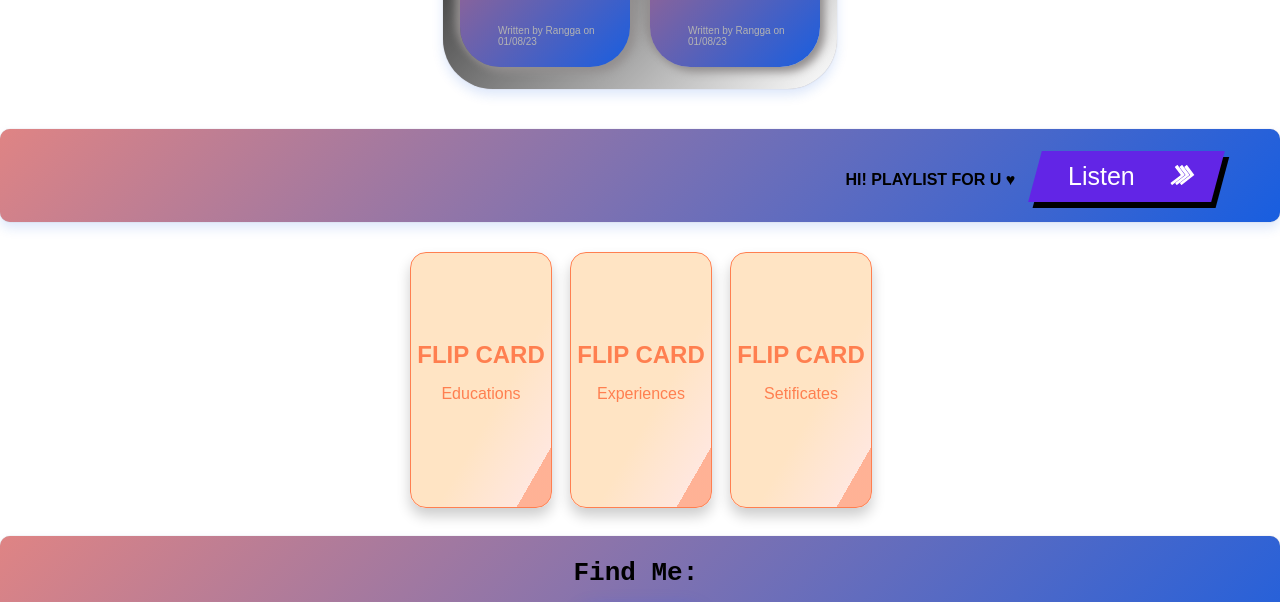
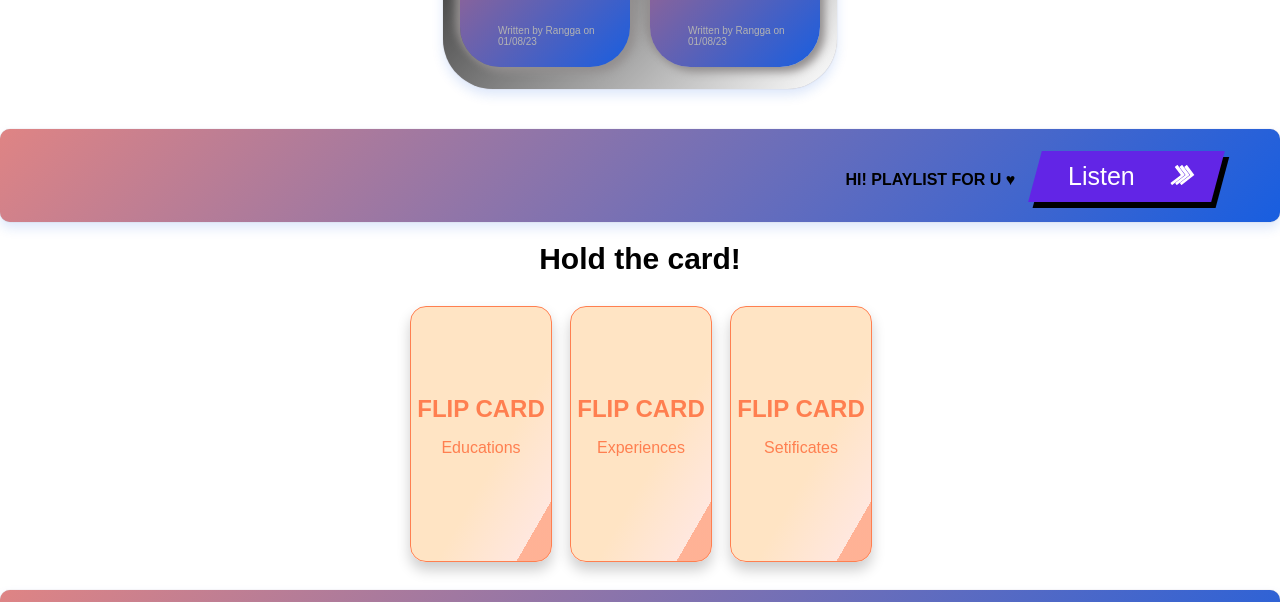
Before and after one commit to rraanggaaaa/rraanggaaaa.github.io, a plain HTML site: page home.html in a window 1280 px wide. Shown: the part 1815-2417 px from the top of the page. Drawn offline with Linux system fonts and the light colour scheme.

Commit message:
Update home.html

```diff
--- a/home.html
+++ b/home.html
@@ -357,6 +357,7 @@
         </section>
 
 
+        <h1 class="cat">Hold the card!</h1>
         <section id="section6">
             <div class="flip-card">
             <div class="flip-card-inner">
```
